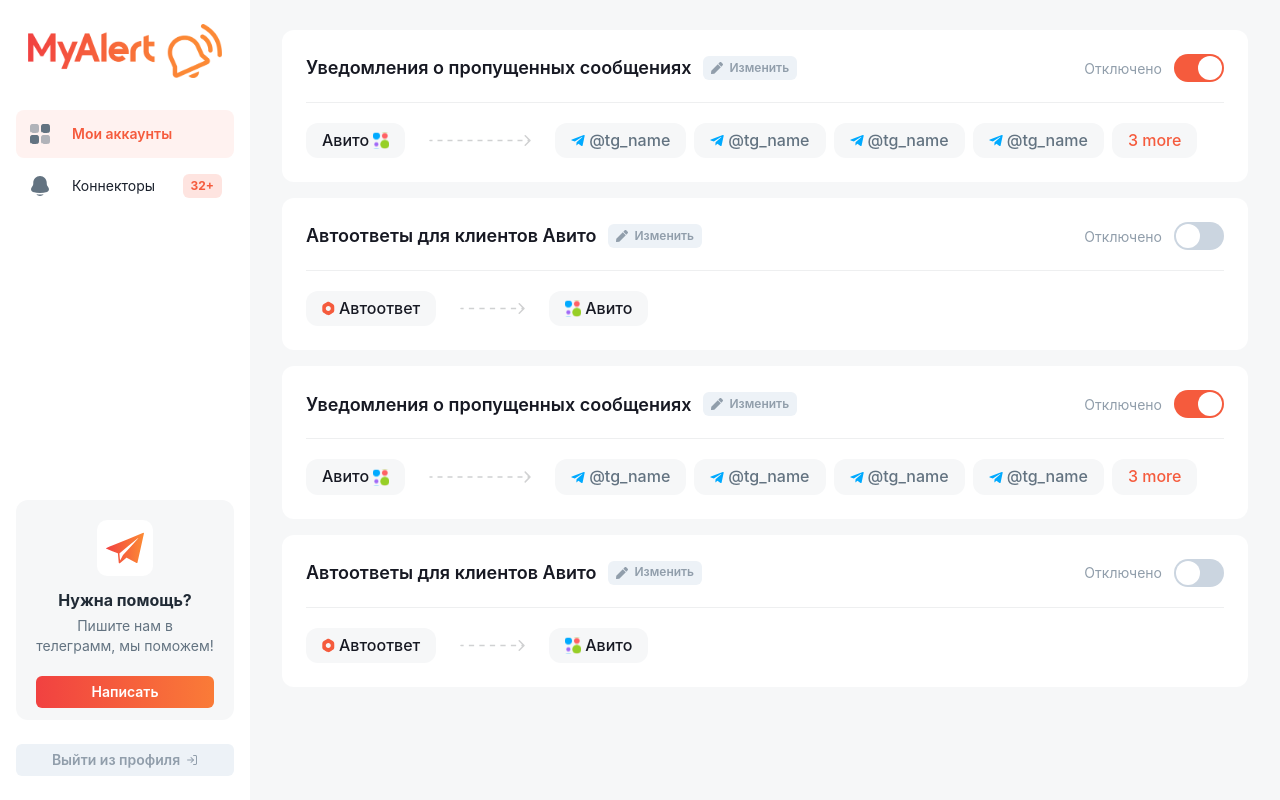
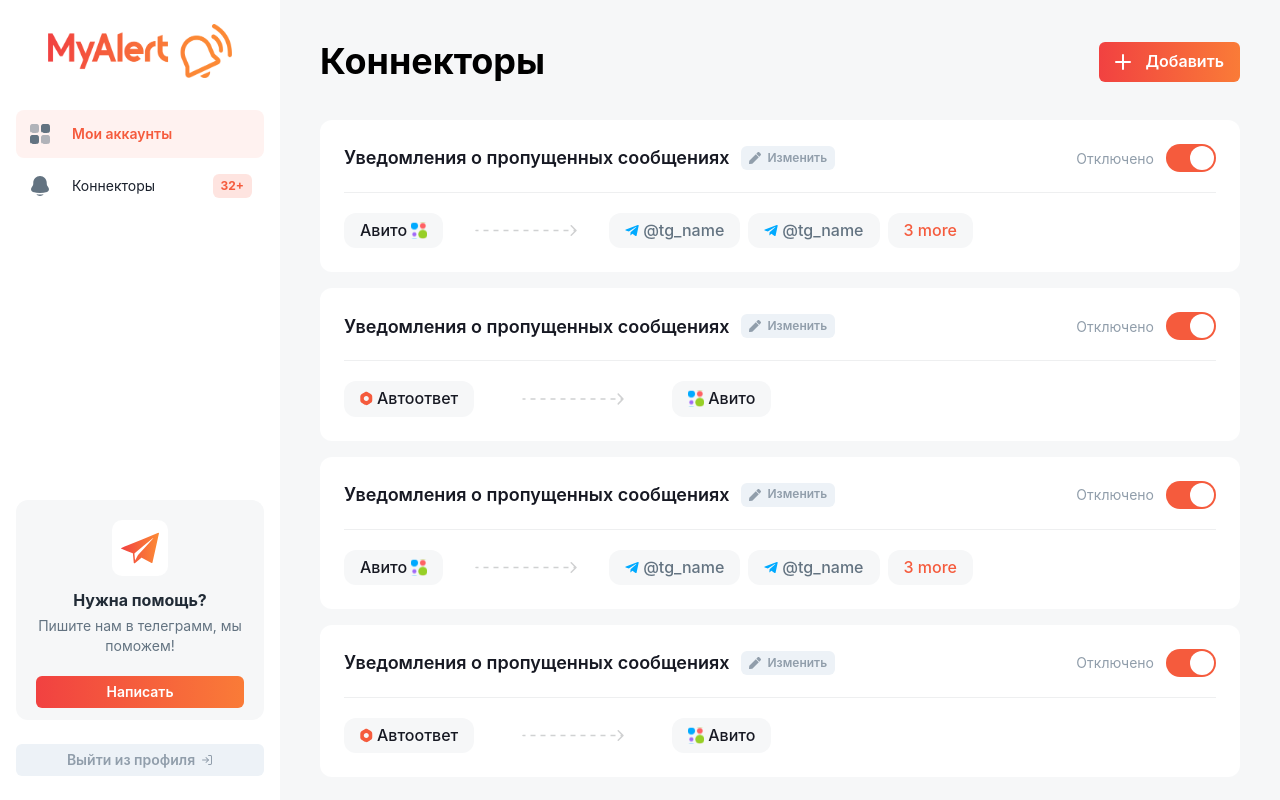
Before and after one commit to fayzullayevelmurod/myAlert, a React (Vite) app: page /connectors in a window 1280 px wide. Built offline with nearby package versions, Linux system fonts and the light colour scheme.

Commit message:
adding editing pages finished

```diff
--- a/src/assets/index.ts
+++ b/src/assets/index.ts
@@ -15,6 +15,7 @@
 import smallNextIcon from "./icons/smal-next.svg";
 import closeIcon from "./icons/close-icon.svg";
 import saveIcon from "./icons/save-icon.svg";
+import mediaNextIcon from "./icons/media-next.svg";
 export default {
   loginBanner,
   callIcon,
@@ -33,4 +34,5 @@
   smallNextIcon,
   closeIcon,
   saveIcon,
+  mediaNextIcon,
 };
--- a/src/components/Avito.tsx
+++ b/src/components/Avito.tsx
@@ -1,4 +1,4 @@
-import { Button, Flex, Image, Text } from "@chakra-ui/react";
+import { Flex, Image, Text } from "@chakra-ui/react";
 
 interface AvitoProps {
   text: string;
@@ -12,14 +12,22 @@
   leftIcon,
   rightIcon,
   color,
+  ...rest
 }) => {
   return (
-    <button>
-      <Flex borderRadius="xl" bg="bg" alignItems="center" gap={1} py={2} px={4}>
+    <Flex
+      {...rest}
+      borderRadius="xl"
+      bg="bg"
+      alignItems="center"
+      gap={1}
+      py={2}
+      px={{ base: 3, desktop: 4 }}
+    >
       {leftIcon && <Image src={leftIcon} />}
       <Text
         color={color ? color : "#171923"}
-          fontSize="16px"
+        fontSize={{ base: "sm", desktop: "16px" }}
         lineHeight="19.2px"
         fontWeight={500}
       >
@@ -27,6 +35,5 @@
       </Text>
       {rightIcon && <Image src={rightIcon} />}
     </Flex>
-    </button>
   );
 };
--- a/src/components/Header.tsx
+++ b/src/components/Header.tsx
@@ -23,7 +23,8 @@
 
   return (
     <header>
-      <Flex
+      <Box
+        display={{ base: "flex", sm: "none" }}
         justifyContent="space-between"
         alignItems="center"
         className="header-top"
@@ -47,7 +48,7 @@
           onClick={handleOpenSidebar}
           display={openSidebar ? "block" : "none"}
         />
-      </Flex>
+      </Box>
 
       <Flex
         justifyContent="space-between"
@@ -55,16 +56,18 @@
         mb={{ base: "20px", sm: 6, desktop: "37px" }}
       >
         <Heading className="page-title">{text}</Heading>
-        {addBtn ? (
+        {
+          addBtn ? (
             <ButtonComponent
               colorScheme={"brand"}
               size={{ base: "xs", md: "sm", desktop: "md" }}
               leftIcon={<AddIcon />}
               text={"Добавить"}
               width={"fit-content"}
-            to="editting-adding"
+              to="/editting-adding"
             />
-        ) : null}
+          ) : null // Agar addBtn false bo'lsa, hech narsa ko'rinmaydi
+        }
       </Flex>
     </header>
   );
--- a/src/components/Sidebar.tsx
+++ b/src/components/Sidebar.tsx
@@ -23,7 +23,7 @@
               mb={8}
               mx="auto"
               src={assets.logo}
-              w={{ base: "100px", descktop: "184px" }}
+              maxW={{ base: "100px", sm: "184px" }}
               height={{ base: "30px", sm: "54px" }}
               display={{ base: "none", sm: "block" }}
             />
--- a/src/components/button.tsx
+++ b/src/components/button.tsx
@@ -5,7 +5,7 @@
   text: string;
   icon?: string;
   rightIcon?: string;
-  to: string
+  to: string,
 }
 
 export const ButtonComponent: React.FC<ButtonComponentProps> = ({
--- a/src/index.css
+++ b/src/index.css
@@ -75,6 +75,9 @@
 
   .left-sidebar.active {
     left: 0;
+  }
 
+  .card-box {
+    padding: 20px;
   }
 }
--- a/src/main.tsx
+++ b/src/main.tsx
@@ -11,9 +11,10 @@
     heading: "Inter, sans-serif",
   },
   breakpoints: {
-    desktop: "62.5em",
+    desktop: "1000px",
     tablet: "885px",
     sm: "640px",
+    xs: "480px",
   },
   colors: {
     transparent: "transparent",
--- a/src/pages/Account.tsx
+++ b/src/pages/Account.tsx
@@ -31,7 +31,11 @@
             key={index}
             justifyContent="space-between"
           >
-            <Flex alignItems="center" gap={{ base: "20px", desktop: 6 }}>
+            <Flex
+              flexDirection={{ base: "column", xs: " row" }}
+              alignItems={{ base: "start", xs: "center" }}
+              gap={{ base: "20px", desktop: 6 }}
+            >
               <Avito leftIcon={assets.avitoLogo} text="Авито" />
               <Text
                 fontSize={{ base: "15px", sm: "base", dektop: "lg" }}
--- a/src/pages/Connectors.tsx
+++ b/src/pages/Connectors.tsx
@@ -8,20 +8,26 @@
   Stack,
   Switch,
 } from "@chakra-ui/react";
-import { Avito, ButtonComponent } from "../components";
+import { Avito, ButtonComponent, Header } from "../components";
 import assets from "../assets";
 
 const Connectors = () => {
   return (
-    <Stack spacing={4}>
+    <>
+      <Header text="Коннекторы" addBtn={true} />
+      <Stack spacing={{ base: 3, desktop: 4 }}>
         <Box className="card-box">
-        <Flex justifyContent="space-between" pb="20px" alignItems="center">
-          <Flex alignItems="center" gap={3}>
+          <Flex
+            justifyContent="space-between"
+            pb="20px"
+            alignItems={{ base: "start", md: "center" }}
+          >
+            <Flex alignItems="center" gap={3} flexWrap="wrap">
               <Heading
                 as="h4"
-              fontSize="lg"
+                fontSize={{ base: "16px", desktop: "18px" }}
                 fontWeight={600}
-              lineHeight="21.6px"
+                lineHeight={{ base: "19.2px", desktop: "21.6px" }}
                 color="#171923"
               >
                 Уведомления о пропущенных сообщениях
@@ -41,20 +47,24 @@
                 fontWeight={400}
                 htmlFor="email-alerts"
                 mb="0"
+                display={{ base: "none", md: "block" }}
               >
                 Отключено
               </FormLabel>
               <Switch size="lg" isChecked id="email-alerts" />
             </FormControl>
           </Flex>
-        <Flex borderTop="1px solid #EEEFF0" pt="20px" gap={6}>
+          <Flex borderTop="1px solid #EEEFF0" pt="20px" gap={2} flexWrap="wrap">
             <Avito rightIcon={assets.avitoLogo} text="Авито" />
-          <Image src={assets.nextIcon} />
-          <Flex gap={2}>
-            <Avito
-              color="black.5"
-              leftIcon={assets.blueTelegramIcon}
-              text="@tg_name"
+            <Image
+              display={{ base: "none", sm: "block" }}
+              mx={{ base: "8px", sm: "24px", desktop: "24px" }}
+              src={assets.nextIcon}
+            />
+            <Image
+              display={{ base: "block", sm: "none" }}
+              mx={{ base: "8px", sm: "24px", desktop: "24px" }}
+              src={assets.mediaNextIcon}
             />
             <Avito
               color="black.5"
@@ -70,60 +80,29 @@
               color="black.5"
               leftIcon={assets.blueTelegramIcon}
               text="@tg_name"
+              display={{ base: "flex", xs: "none", xl: "flex" }}
+            />
+            <Avito
+              color="black.5"
+              leftIcon={assets.blueTelegramIcon}
+              text="@tg_name"
+              display={{ base: "flex", xs: "none", xl: "flex" }}
             />
             <Avito color="brand.base" text="3 more" />
           </Flex>
-        </Flex>
         </Box>
         <Box className="card-box">
-        <Flex justifyContent="space-between" pb="20px" alignItems="center">
-          <Flex alignItems="center" gap={3}>
+          <Flex
+            justifyContent="space-between"
+            pb="20px"
+            alignItems={{ base: "start", md: "center" }}
+          >
+            <Flex alignItems="center" gap={3} flexWrap="wrap">
               <Heading
                 as="h4"
-              fontSize="lg"
+                fontSize={{ base: "16px", desktop: "18px" }}
                 fontWeight={600}
-              lineHeight="21.6px"
-              color="#171923"
-            >
-              Автоответы для клиентов Авито
-            </Heading>
-            <ButtonComponent
-              icon={assets.penciIcon}
-              color="#919EAB"
-              size="xs"
-              text="Изменить"
-              to="/editting-adding"
-            />
-          </Flex>
-          <FormControl width="fit-content" display="flex" alignItems="center">
-            <FormLabel
-              color="black.4"
-              fontSize="14px"
-              fontWeight={400}
-              htmlFor="email-alerts"
-              mb="0"
-            >
-              Отключено
-            </FormLabel>
-            <Switch size="lg" id="email-alerts" />
-          </FormControl>
-        </Flex>
-        <Flex borderTop="1px solid #EEEFF0" pt="20px" gap={6}>
-          <Avito leftIcon={assets.settingsIcon} text="Автоответ" />
-          <Image src={assets.smallNextIcon} />
-          <Flex gap={2}>
-            <Avito leftIcon={assets.avitoLogo} text="Авито" />
-          </Flex>
-        </Flex>
-      </Box>
-      <Box className="card-box">
-        <Flex justifyContent="space-between" pb="20px" alignItems="center">
-          <Flex alignItems="center" gap={3}>
-            <Heading
-              as="h4"
-              fontSize="lg"
-              fontWeight={600}
-              lineHeight="21.6px"
+                lineHeight={{ base: "19.2px", desktop: "21.6px" }}
                 color="#171923"
               >
                 Уведомления о пропущенных сообщениях
@@ -143,20 +122,79 @@
                 fontWeight={400}
                 htmlFor="email-alerts"
                 mb="0"
+                display={{ base: "none", md: "block" }}
               >
                 Отключено
               </FormLabel>
               <Switch size="lg" isChecked id="email-alerts" />
             </FormControl>
           </Flex>
-        <Flex borderTop="1px solid #EEEFF0" pt="20px" gap={6}>
+          <Flex flexWrap="wrap" borderTop="1px solid #EEEFF0" pt="20px" gap={6}>
+            <Avito leftIcon={assets.settingsIcon} text="Автоответ" />
+            <Image
+              display={{ base: "none", sm: "block" }}
+              mx={{ base: "8px", sm: "24px", desktop: "24px" }}
+              src={assets.nextIcon}
+            />
+            <Image
+              display={{ base: "block", sm: "none" }}
+              mx={{ base: "8px", sm: "24px", desktop: "24px" }}
+              src={assets.mediaNextIcon}
+            />
+            <Flex gap={2}>
+              <Avito leftIcon={assets.avitoLogo} text="Авито" />
+            </Flex>
+          </Flex>
+        </Box>
+        <Box className="card-box">
+          <Flex
+            justifyContent="space-between"
+            pb="20px"
+            alignItems={{ base: "start", md: "center" }}
+          >
+            <Flex alignItems="center" gap={3} flexWrap="wrap">
+              <Heading
+                as="h4"
+                fontSize={{ base: "16px", desktop: "18px" }}
+                fontWeight={600}
+                lineHeight={{ base: "19.2px", desktop: "21.6px" }}
+                color="#171923"
+              >
+                Уведомления о пропущенных сообщениях
+              </Heading>
+              <ButtonComponent
+                icon={assets.penciIcon}
+                color="#919EAB"
+                size="xs"
+                text="Изменить"
+                to="/editting-adding"
+              />
+            </Flex>
+            <FormControl width="fit-content" display="flex" alignItems="center">
+              <FormLabel
+                color="black.4"
+                fontSize="14px"
+                fontWeight={400}
+                htmlFor="email-alerts"
+                mb="0"
+                display={{ base: "none", md: "block" }}
+              >
+                Отключено
+              </FormLabel>
+              <Switch size="lg" isChecked id="email-alerts" />
+            </FormControl>
+          </Flex>
+          <Flex borderTop="1px solid #EEEFF0" pt="20px" gap={2} flexWrap="wrap">
             <Avito rightIcon={assets.avitoLogo} text="Авито" />
-          <Image src={assets.nextIcon} />
-          <Flex gap={2}>
-            <Avito
-              color="black.5"
-              leftIcon={assets.blueTelegramIcon}
-              text="@tg_name"
+            <Image
+              display={{ base: "none", sm: "block" }}
+              mx={{ base: "8px", sm: "24px", desktop: "24px" }}
+              src={assets.nextIcon}
+            />
+            <Image
+              display={{ base: "block", sm: "none" }}
+              mx={{ base: "8px", sm: "24px", desktop: "24px" }}
+              src={assets.mediaNextIcon}
             />
             <Avito
               color="black.5"
@@ -172,22 +210,32 @@
               color="black.5"
               leftIcon={assets.blueTelegramIcon}
               text="@tg_name"
+              display={{ base: "flex", xs: "none", xl: "flex" }}
+            />
+            <Avito
+              color="black.5"
+              leftIcon={assets.blueTelegramIcon}
+              text="@tg_name"
+              display={{ base: "flex", xs: "none", xl: "flex" }}
             />
             <Avito color="brand.base" text="3 more" />
           </Flex>
-        </Flex>
         </Box>
         <Box className="card-box">
-        <Flex justifyContent="space-between" pb="20px" alignItems="center">
-          <Flex alignItems="center" gap={3}>
+          <Flex
+            justifyContent="space-between"
+            pb="20px"
+            alignItems={{ base: "start", md: "center" }}
+          >
+            <Flex alignItems="center" gap={3} flexWrap="wrap">
               <Heading
                 as="h4"
-              fontSize="lg"
+                fontSize={{ base: "16px", desktop: "18px" }}
                 fontWeight={600}
-              lineHeight="21.6px"
+                lineHeight={{ base: "19.2px", desktop: "21.6px" }}
                 color="#171923"
               >
-              Автоответы для клиентов Авито
+                Уведомления о пропущенных сообщениях
               </Heading>
               <ButtonComponent
                 icon={assets.penciIcon}
@@ -202,23 +250,34 @@
                 color="black.4"
                 fontSize="14px"
                 fontWeight={400}
-              htmlFor="2"
+                htmlFor="email-alerts"
                 mb="0"
+                display={{ base: "none", md: "block" }}
               >
                 Отключено
               </FormLabel>
-            <Switch size="lg" id="2" />
+              <Switch size="lg" isChecked id="email-alerts" />
             </FormControl>
           </Flex>
-        <Flex borderTop="1px solid #EEEFF0" pt="20px" gap={6}>
+          <Flex flexWrap="wrap" borderTop="1px solid #EEEFF0" pt="20px" gap={6}>
             <Avito leftIcon={assets.settingsIcon} text="Автоответ" />
-          <Image src={assets.smallNextIcon} />
+            <Image
+              display={{ base: "none", sm: "block" }}
+              mx={{ base: "8px", sm: "24px", desktop: "24px" }}
+              src={assets.nextIcon}
+            />
+            <Image
+              display={{ base: "block", sm: "none" }}
+              mx={{ base: "8px", sm: "24px", desktop: "24px" }}
+              src={assets.mediaNextIcon}
+            />
             <Flex gap={2}>
               <Avito leftIcon={assets.avitoLogo} text="Авито" />
             </Flex>
           </Flex>
         </Box>
       </Stack>
+    </>
   );
 };
 
```
Also changed, not shown: src/pages/EditingAdding.tsx (+103 -28 lines), src/assets/icons/media-next.svg (added). Lines whose indentation alone changed are shown as unchanged.
